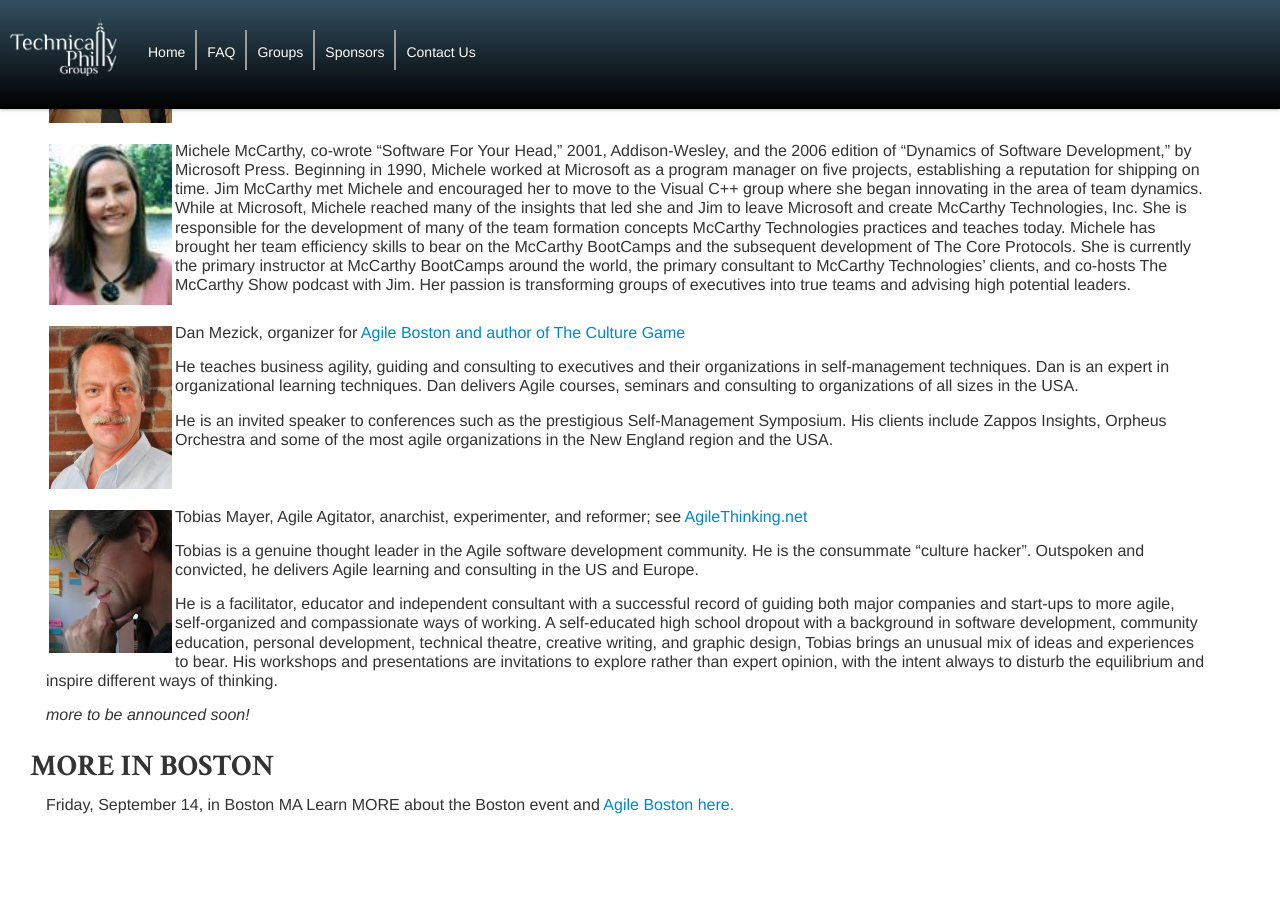
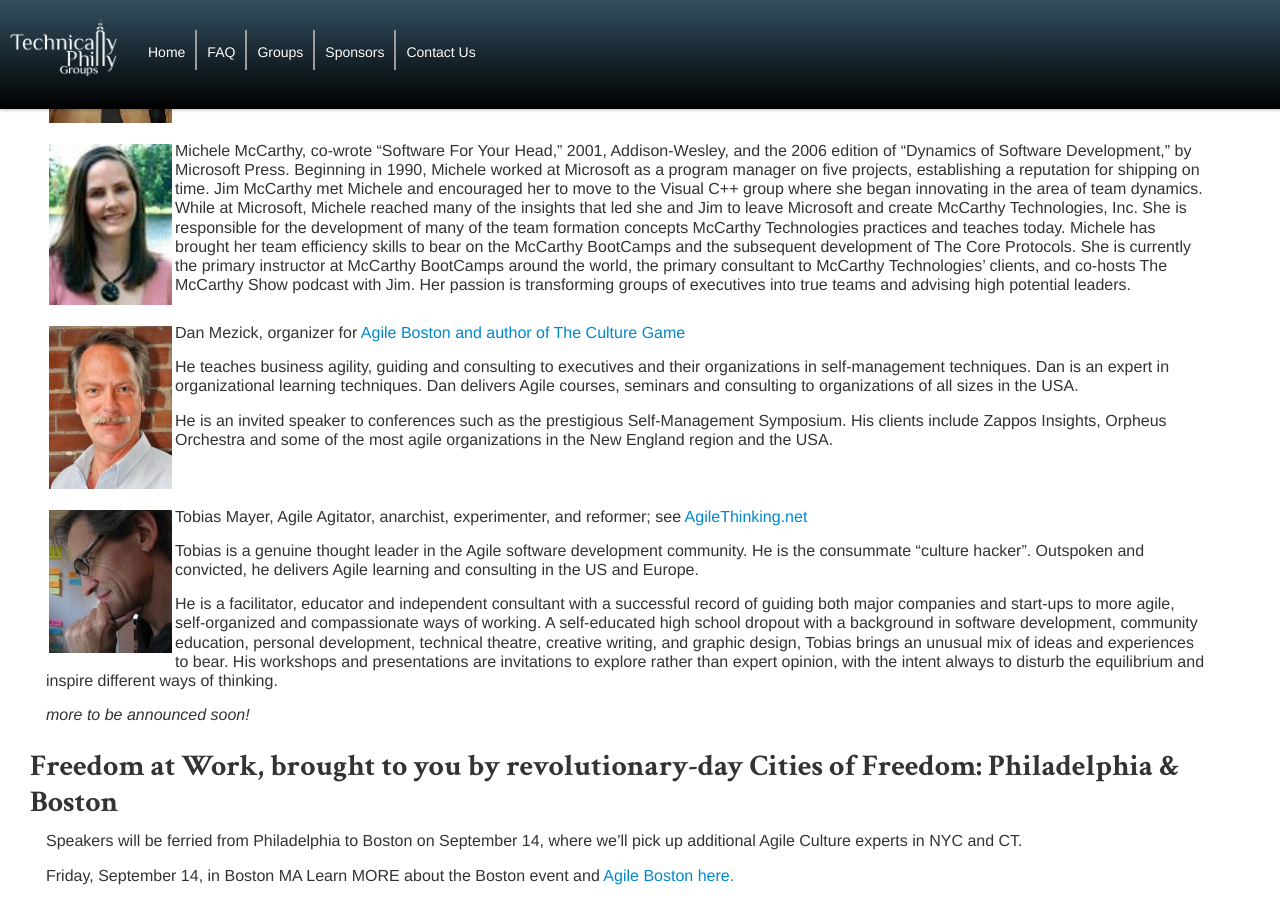
Before and after one commit to TechnicallyPhillyGroups/technicallyphillygroups.github.com, a Jekyll site: the page built from agile-culture-conf.md, in a window 1280 px wide and 900 px high, scrolled down 892 px. Built offline with Jekyll 4.4.1, drawn with Linux system fonts in a browser that asks for light colours; nearby versions of some CDN libraries; before the commit the page ends 1722 px from its top, so only the background shows below that.

Commit message:
added description of bus

```diff
--- a/agile-culture-conf.md
+++ b/agile-culture-conf.md
@@ -52,8 +52,10 @@
 <br clear="all" />
 
 
-MORE IN BOSTON
+Freedom at Work, brought to you by revolutionary-day Cities of Freedom: Philadelphia & Boston
 ==============
+
+Speakers will be ferried from Philadelphia to Boston on September 14, where we'll pick up additional Agile Culture experts in NYC and CT.
 
 Friday, September 14, in Boston MA
 Learn MORE about the Boston event and <a href="http://newtechusa.net/culture-con/">Agile Boston here.</a>
```
